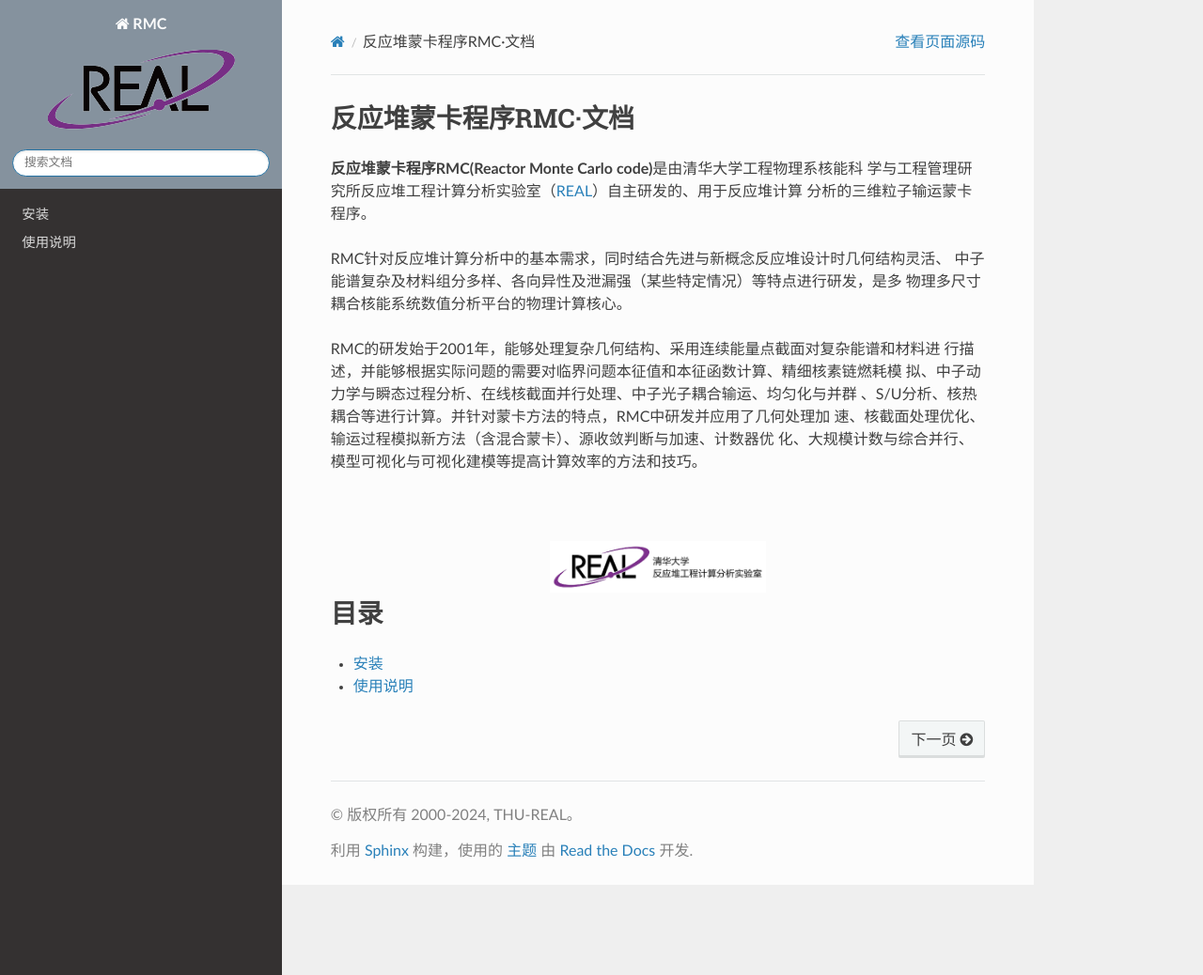
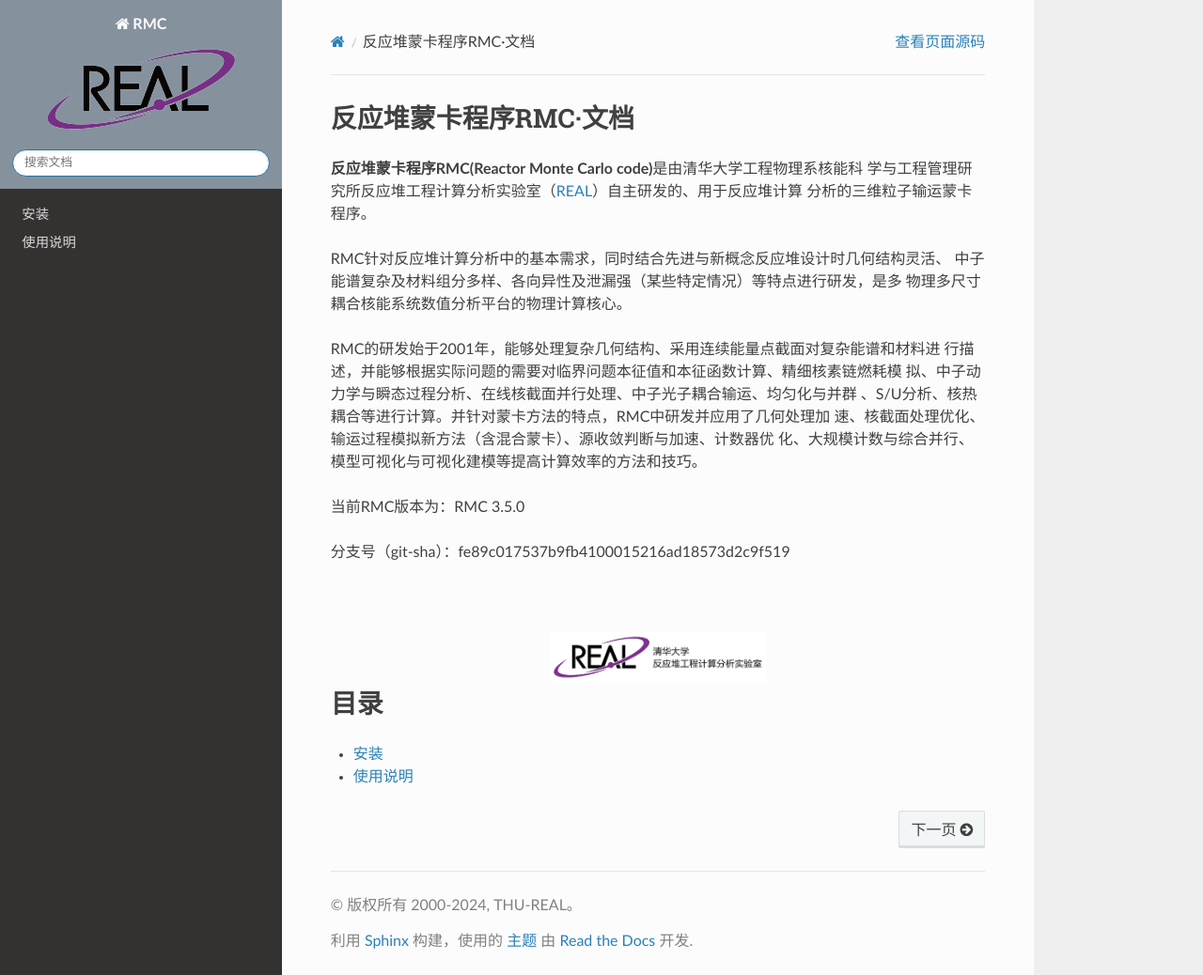
Before and after one commit to thu-real/RMC_User_Manual, a Sphinx documentation site: the page built from docs/source/index.rst, in a window 1280 px wide and 1038 px high. Shown: the whole window at 94% size. Built offline with Sphinx 7.4.7 and the Read the Docs theme 2.0.0, drawn with Linux system fonts in a browser that asks for light colours; pages that are not in the unit, such as notebooks, are missing from menus; the version number could not be read and is left out.

Commit message:
RMC user manual update at 2024-01-14 07:11:20

```diff
--- a/docs/source/index.rst
+++ b/docs/source/index.rst
@@ -17,6 +17,10 @@
 、S/U分析、核热耦合等进行计算。并针对蒙卡方法的特点，RMC中研发并应用了几何处理加
 速、核截面处理优化、输运过程模拟新方法（含混合蒙卡）、源收敛判断与加速、计数器优
 化、大规模计数与综合并行、模型可视化与可视化建模等提高计算效率的方法和技巧。
+
+当前RMC版本为：RMC 3.5.0
+
+分支号（git-sha）：fe89c017537b9fb4100015216ad18573d2c9f519
 
 |
 
```
Also changed, not shown: 1 other file.
